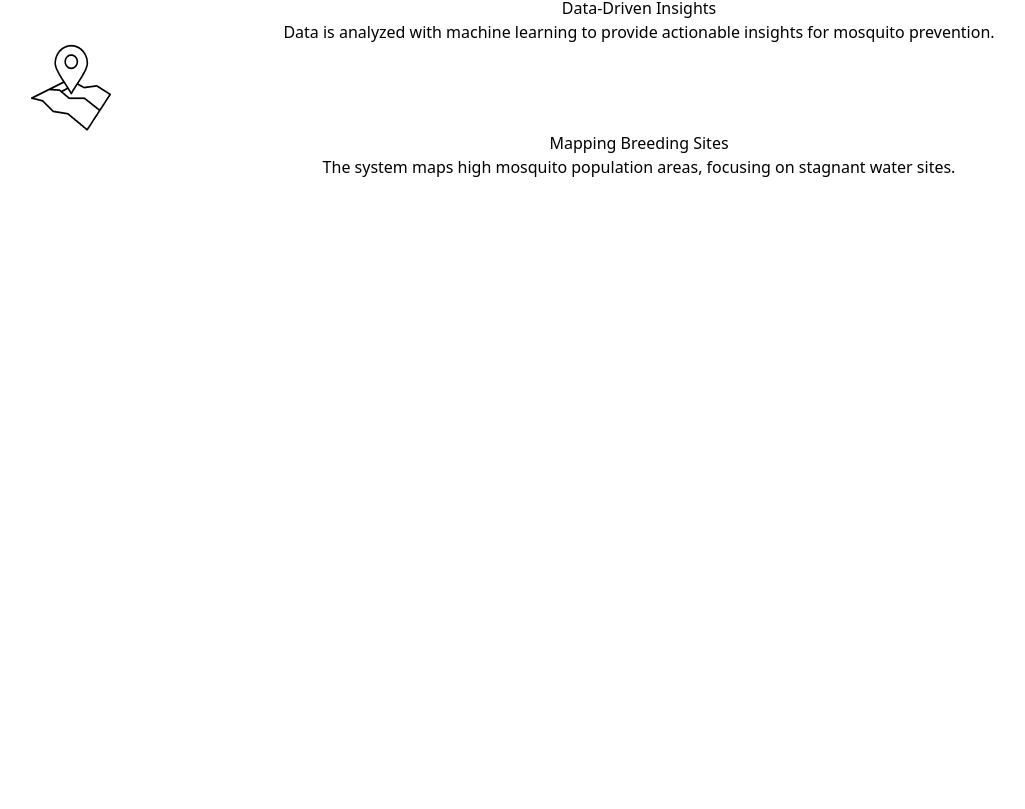
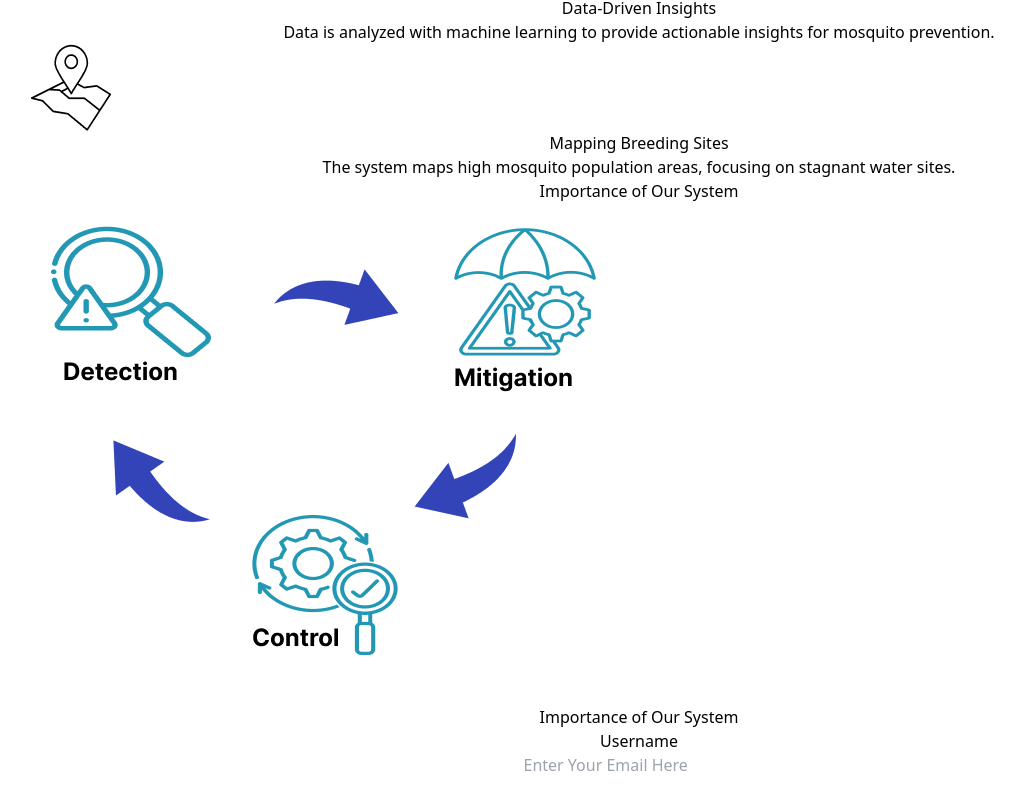
Before and after one commit to thanujaDev26/Dengue-shield--webapp, a React (Vite) app: page / in a window 1280 px wide. Shown: the part 3369-4178 px from the top of the page, without its empty margins (1-1026 px from the left). Before the commit the page ends 3580 px from the top, so only its background shows below. Built offline with nearby package versions, Linux system fonts and the light colour scheme.

Commit message:
Home updated

```diff
--- a/src/Components/Home/Home.jsx
+++ b/src/Components/Home/Home.jsx
@@ -23,7 +23,7 @@ const Home = () => {
 
       {/*second section */}
       <div className='w-full flex justify-center items-center bg-transparent'>
-        <div className='md:m-5 m-4 rounded-3xl border-2 border-lime-500 container md:w-full w-11/12 max-w-7xl'>
+        <div className='md:m-5 m-4 rounded-3xl border-2 border-emerald-500 container md:w-full w-11/12 max-w-7xl'>
           <div className='flex flex-col md:flex-row items-center text-center'>
             <div className='md:m-5 m-5 text-start'>
               <h1 className='text-3xl antialiased font-bold text-gray-600'>Key Features</h1>
@@ -31,7 +31,7 @@ const Home = () => {
           </div>
 
           <div className='flex flex-col md:flex-row items-center text-center'>
-            <div className='md:m-4 m-4 rounded-3xl border-2 border-lime-500 md:w-1/3 w-11/12 h-40 shadow-2xl transition duration-700 ease-in-out hover:scale-105'>
+            <div className='md:m-4 m-4 rounded-3xl border-2 border-emerald-500 md:w-1/3 w-11/12 h-40 shadow-2xl transition duration-700 ease-in-out hover:scale-105'>
               <div className='flex-shrink-0 flex items-center justify-center p-3'>
                 <img className="h-12 w-auto" src="/images/home_1.png" alt="Logo"/>
                 <h1 className='p-1 text-xl font-bold text-gray-600'>Real-time Monitoring</h1>
@@ -41,7 +41,7 @@ const Home = () => {
               </p>
             </div>
 
-            <div className='md:m-4 m-4 rounded-3xl border-2 border-lime-500 md:w-1/3 w-11/12 h-40 shadow-2xl transition duration-700 ease-in-out hover:scale-105'>
+            <div className='md:m-4 m-4 rounded-3xl border-2 border-emerald-500 md:w-1/3 w-11/12 h-40 shadow-2xl transition duration-700 ease-in-out hover:scale-105'>
               <div className='flex-shrink-0 flex items-center justify-center p-3'>
                 <img className="h-12 w-auto" src="/images/home_2.png" alt="Logo"/>
                 <h1 className='p-1 text-xl font-bold text-gray-600'>Predictive Analytics</h1>
@@ -49,7 +49,7 @@ const Home = () => {
               <p className='py-1 px-10 text-md font-normal text-gray-600'>Analyzes historical and current data to predict potential outbreaks.</p>
             </div>
 
-            <div className='md:m-4 m-4 rounded-3xl border-2 border-lime-500 md:w-1/3 w-11/12 h-40 shadow-2xl transition duration-700 ease-in-out hover:scale-105'>
+            <div className='md:m-4 m-4 rounded-3xl border-2 border-emerald-500 md:w-1/3 w-11/12 h-40 shadow-2xl transition duration-700 ease-in-out hover:scale-105'>
               <div className='flex-shrink-0 flex items-center justify-center p-3'>
                 <img className="h-12 w-auto" src="/images/home_3.png" alt="Logo"/>
                 <h1 className='p-1 text-xl font-bold text-gray-600'>Mosquito Surveillance</h1>
@@ -59,7 +59,7 @@ const Home = () => {
           </div>
 
           <div className='flex flex-col md:flex-row items-center text-center'>
-            <div className='md:m-4 m-4 rounded-3xl border-2 border-lime-500 md:w-1/3 w-11/12 h-40 shadow-2xl transition duration-700 ease-in-out hover:scale-105'>
+            <div className='md:m-4 m-4 rounded-3xl border-2 border-emerald-500 md:w-1/3 w-11/12 h-40 shadow-2xl transition duration-700 ease-in-out hover:scale-105'>
               <div className='flex-shrink-0 flex items-center justify-center p-3'>
                 <img className="h-12 w-auto" src="/images/home_4.png" alt="Logo"/>
                 <h1 className='p-1 text-xl font-bold text-gray-600'>Community Engagement</h1>
@@ -67,7 +67,7 @@ const Home = () => {
               <p className='py-1 px-10 text-md font-normal text-gray-600'>Encourages community involvement through reporting and educational resources.</p>
             </div>
 
-            <div className='md:m-4 m-4 rounded-3xl border-2 border-lime-500 md:w-1/3 w-11/12 h-40 shadow-2xl transition duration-700 ease-in-out hover:scale-105'>
+            <div className='md:m-4 m-4 rounded-3xl border-2 border-emerald-500 md:w-1/3 w-11/12 h-40 shadow-2xl transition duration-700 ease-in-out hover:scale-105'>
               <div className='flex-shrink-0 flex items-center justify-center p-3'>
                 <img className="h-12 w-auto" src="/images/home_5.png" alt="Logo"/>
                 <h1 className='p-1 text-xl font-bold text-gray-600'>Data-Driven Insights</h1>
@@ -75,7 +75,7 @@ const Home = () => {
               <p className='py-1 px-10 text-md font-normal text-gray-600'>Data is analyzed with machine learning to provide actionable insights for mosquito prevention.</p>
             </div>
 
-            <div className='md:m-4 m-4 rounded-3xl border-2 border-lime-500 md:w-1/3 w-11/12 h-40 shadow-2xl transition duration-700 ease-in-out hover:scale-105'>
+            <div className='md:m-4 m-4 rounded-3xl border-2 border-emerald-500 md:w-1/3 w-11/12 h-40 shadow-2xl transition duration-700 ease-in-out hover:scale-105'>
               <div className='flex-shrink-0 flex items-center justify-center p-3'>
                 <img className="h-12 w-auto" src="/images/home_6.png" alt="Logo"/>
                 <h1 className='p-1 text-xl font-bold text-gray-600'>Mapping Breeding Sites</h1>
@@ -85,6 +85,41 @@ const Home = () => {
           </div>
         </div>
       </div>
+
+      {/*Third Section*/}
+      <div className='w-full flex justify-center items-center bg-transparent'>
+        <div className='md:m-5 m-4 rounded-3xl border-0 container md:w-full w-11/12 max-w-7xl'>
+          <div className='flex flex-col md:flex-row items-center text-center'>
+            <div className='md:m-5 m-5 text-start'>
+              <h1 className='text-3xl antialiased font-bold text-black'>Importance of Our System</h1>
+            </div>
+          </div>
+          <div className='flex justify-center items-center bg-transparent'>
+            <img src="/images/Home_importance.png" className='items-center h-auto w-1/3'></img>
+          </div>
+        </div>
+      </div>
+
+      {/*Forth Section - Subscribe*/}
+      <div className='w-full flex justify-center items-center bg-gradient-to-r from-emerald-500 to-transparent'>
+        <div className='md:m-5 m-4 rounded-3xl border-0 container md:w-full w-11/12 max-w-7xl'>
+          <div className='md:m-5 m-5 text-start'>
+            <h1 className='text-3xl antialiased font-bold text-black'>Importance of Our System</h1>
+          </div>
+          <div>
+            <div class="flex">
+              <div>
+                <label for="username" class="block text-sm/6 font-medium text-gray-900">Username</label>
+              </div>
+              <div class="">
+                <div class="flex items-center rounded-md bg-white pl-3 outline outline-1 -outline-offset-1 outline-gray-300 focus-within:outline focus-within:outline-2 focus-within:-outline-offset-2 focus-within:outline-indigo-600">
+                  <input type="text" name="username" id="username" class="block min-w-0 grow pl-1 pr-3 text-base text-gray-900 placeholder:text-gray-400 focus:outline focus:outline-0 sm:text-sm/6" placeholder="Enter Your Email Here"/>
+                </div>
+              </div>
+            </div>
+          </div>
+        </div>
+      </div>
     </section>
   );
 };
```
Also changed, not shown: public/images/Home_importance.png (added).
